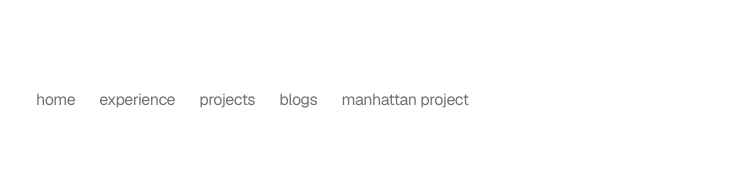
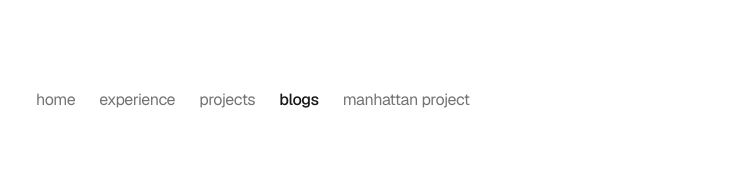
Before and after one commit to suraj-singh-in/portfolio, a Next.js app: page /blogs/computer-science/web-workers-vs-service-workers-when-to-use-what in a window 1280 px wide. Shown: the top 174 px of the page, without its empty margins (272-1007 px from the left). Built offline with nearby package versions, Linux system fonts and the light colour scheme.

Commit message:
Portolio

```diff
--- a/app/blogs/computer-science/web-workers-vs-service-workers-when-to-use-what/page.tsx
+++ b/app/blogs/computer-science/web-workers-vs-service-workers-when-to-use-what/page.tsx
@@ -116,8 +116,8 @@ worker.onmessage = (e) => console.log(e.data);`}
 
             <hr className="my-6 border-neutral-200 dark:border-neutral-800" />
             <p className="text-sm">
-                Web Workers improve computation performance.
-                Service Workers improve application resilience.
+                Web Workers improve computation performance. <br />
+                Service Workers improve application resilience. <br />
                 Scalable systems often use both.
             </p>
 
--- a/app/blogs/page.tsx
+++ b/app/blogs/page.tsx
@@ -2,6 +2,15 @@ import Link from "next/link";
 
 const blogsData = {
     sections: [
+        {
+            title: "Computer Science",
+            items: [
+                {
+                    title: "Web Workers vs Service Workers — When to Use What?",
+                    url: "/blogs/computer-science/web-workers-vs-service-workers-when-to-use-what",
+                },
+            ],
+        },
         {
             title: "Philosophy",
             items: [
@@ -21,15 +30,6 @@ const blogsData = {
                 {
                     title: "400 Days by Chetan Bhagat: 5 Point Book Review",
                     url: "https://medium.com/@singh.suraj/400-days-by-chetan-bhagat-5-point-book-review-5c4a05df47f0",
-                },
-            ],
-        },
-        {
-            title: "Computer Science",
-            items: [
-                {
-                    title: "Web Workers vs Service Workers — When to Use What?",
-                    url: "/blogs/computer-science/web-workers-vs-service-workers-when-to-use-what",
                 },
             ],
         },
--- a/components/Navbar.tsx
+++ b/components/Navbar.tsx
@@ -22,7 +22,7 @@ const Navbar = () => {
                             <button
                                 key={key}
                                 onClick={() => router.push(pathname)}
-                                className={`transition-all hover:text-neutral-800 dark:hover:text-neutral-200 flex align-middle relative py-1 px-2 m-1 ${currentPage === pathname
+                                className={`transition-all hover:text-neutral-800 dark:hover:text-neutral-200 flex align-middle relative py-1 px-2 m-1 ${currentPage === pathname || (pathname.length > 1 && currentPage.startsWith(pathname))
                                     ? 'font-medium text-neutral-900 dark:text-neutral-100'
                                     : 'text-neutral-500 dark:text-neutral-400'
                                     }`}
```
